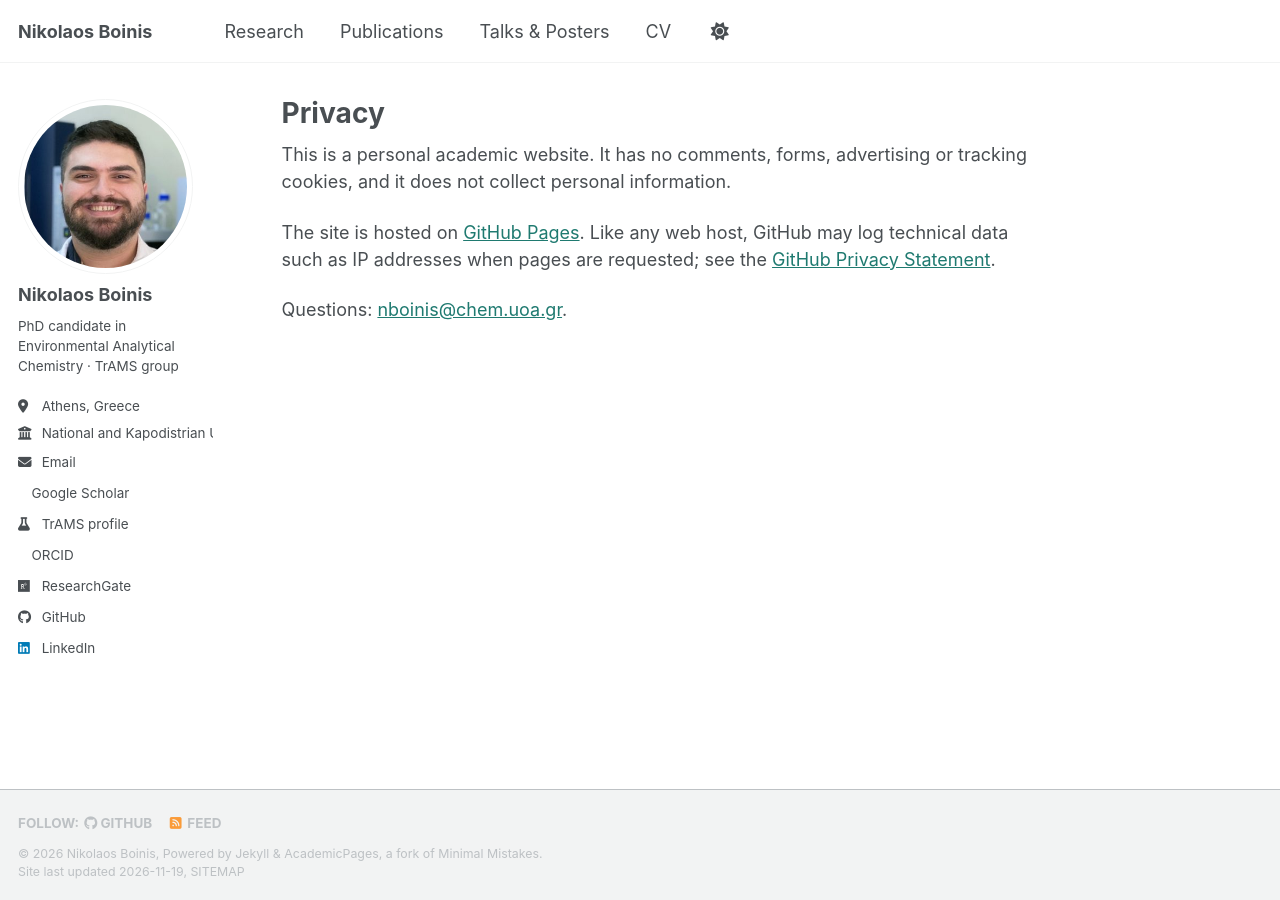
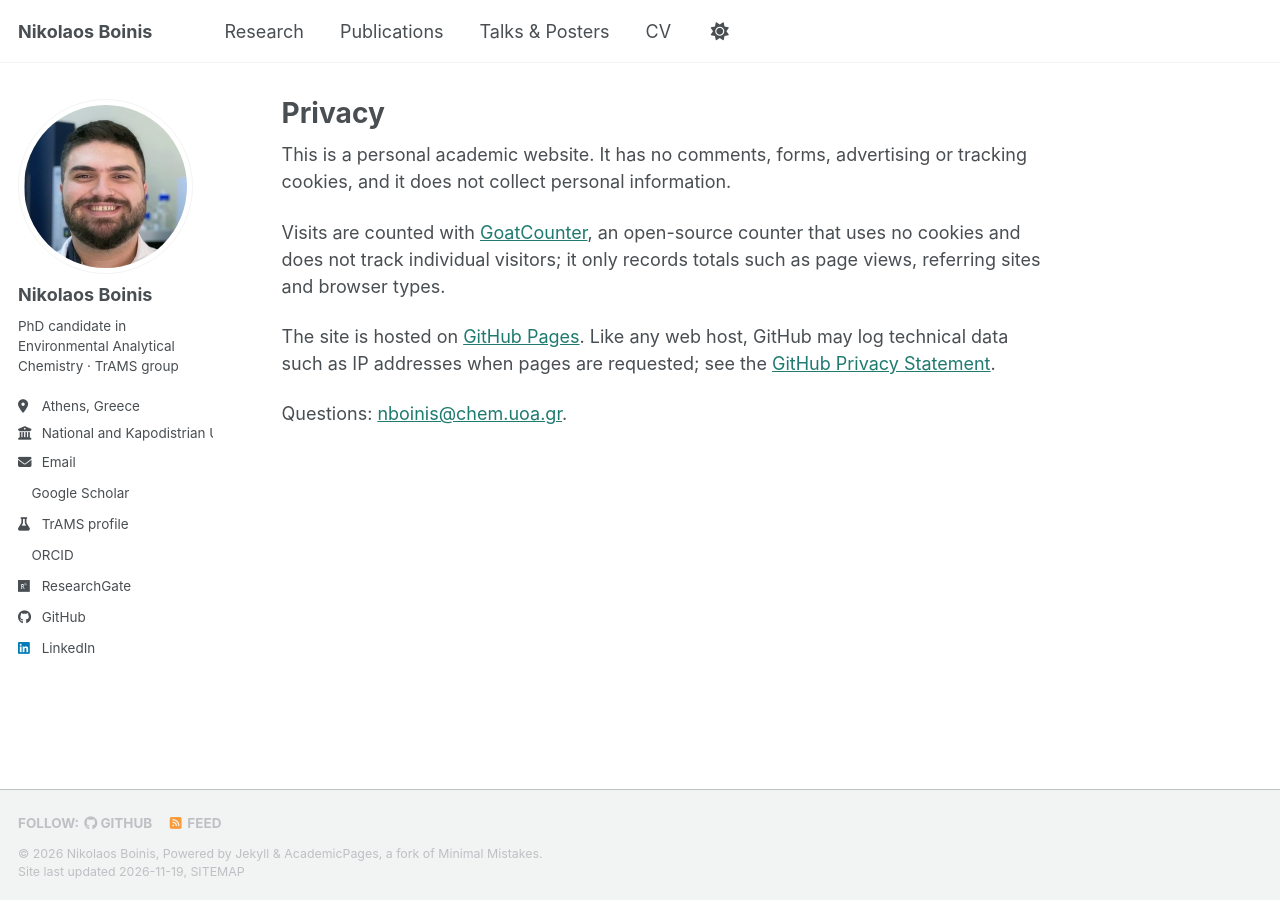
Before and after one commit to nboinis/nboinis.github.io, a Jekyll site: the page built from _pages/terms.md, in a window 1280 px wide. Built offline with Jekyll 4.4.1, drawn with Linux system fonts in a browser that asks for light colours; a script bundle is joined from its source files by our own code; a style sheet for code colours, icons or effects is not loaded.

Commit message:
Update terms.md

```diff
--- a/_pages/terms.md
+++ b/_pages/terms.md
@@ -6,6 +6,8 @@ sitemap: false
 
 This is a personal academic website. It has no comments, forms, advertising or tracking cookies, and it does not collect personal information.
 
+Visits are counted with [GoatCounter](https://www.goatcounter.com/), an open-source counter that uses no cookies and does not track individual visitors; it only records totals such as page views, referring sites and browser types.
+
 The site is hosted on [GitHub Pages](https://pages.github.com/). Like any web host, GitHub may log technical data such as IP addresses when pages are requested; see the [GitHub Privacy Statement](https://docs.github.com/en/site-policy/privacy-policies/github-general-privacy-statement).
 
 Questions: [nboinis@chem.uoa.gr](mailto:nboinis@chem.uoa.gr).
```
